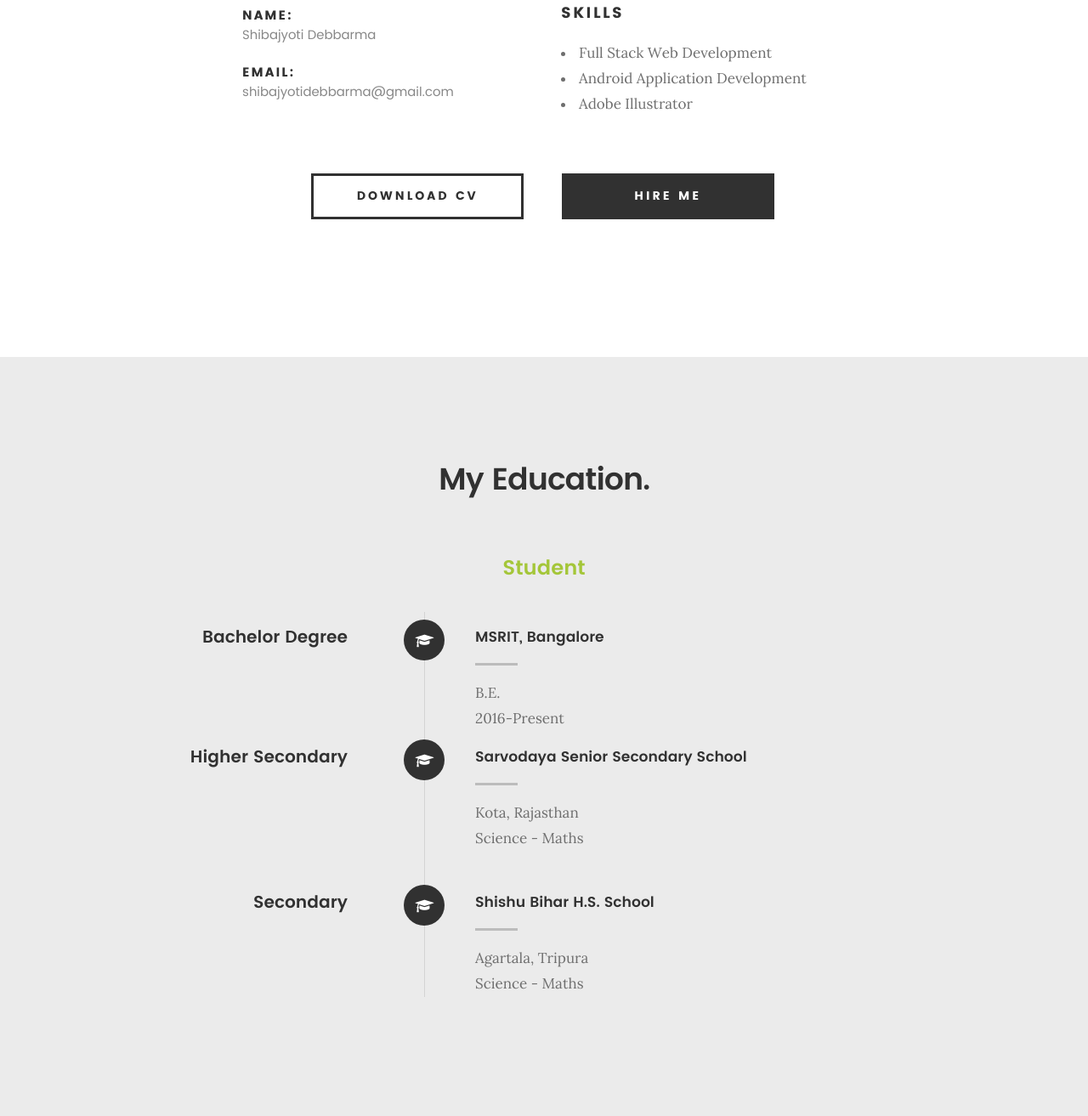
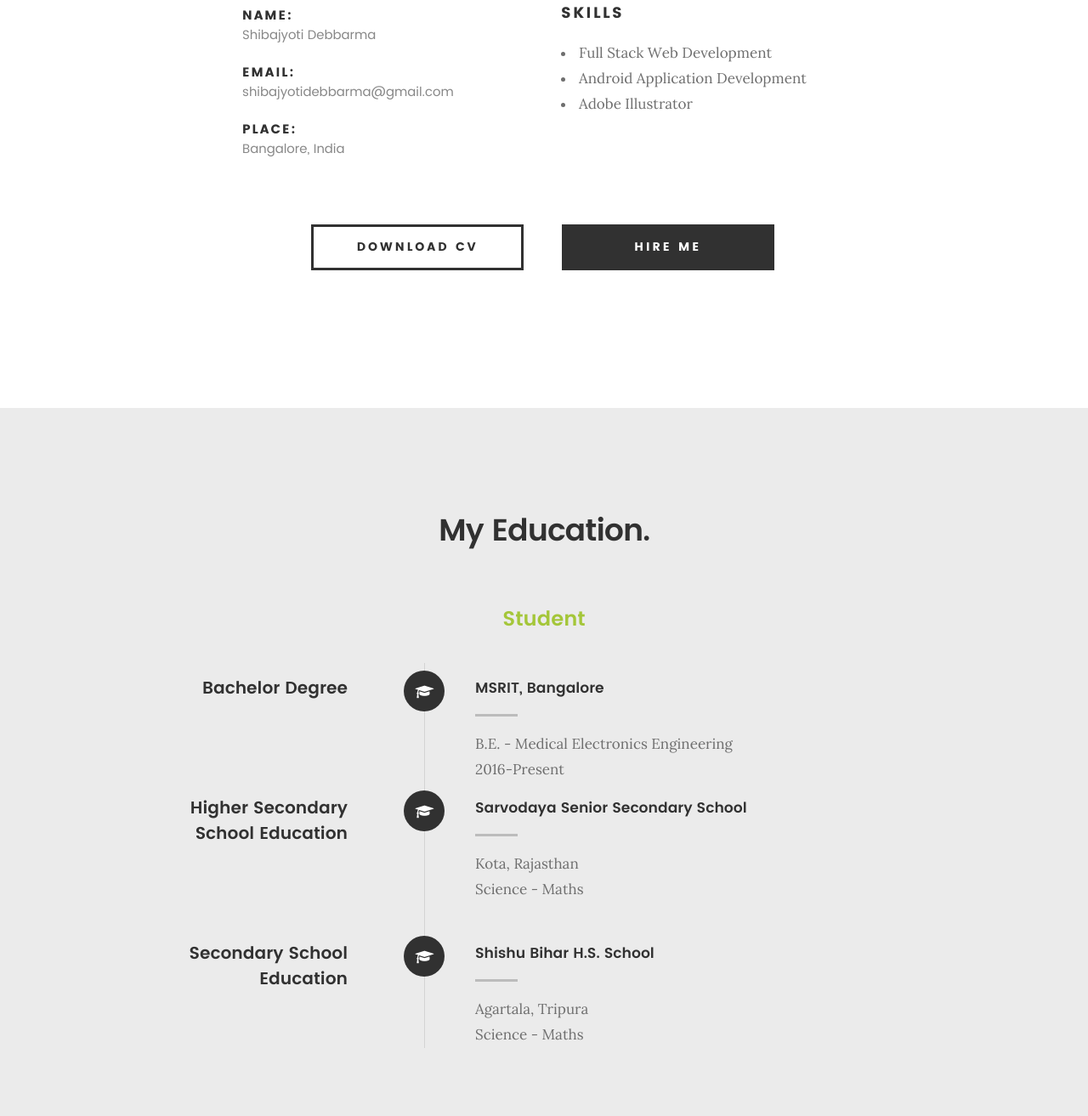
Before and after one commit to shibajyotidebbarma/shibajyotidebbarma.github.io, a plain HTML site: page index.html in a window 1280 px wide. Shown: the part 1127-2440 px from the top of the page at 85% size. Drawn offline with Linux system fonts and the light colour scheme; some packages are replaced by stand-ins of ours; a script that the page names is missing; files whose address does not match are found by name.

Commit message:
Add Place and Improve The Education Details

```diff
--- a/index.html
+++ b/index.html
@@ -76,9 +76,15 @@ Date : 27/01/2018
                         <li>
                             <strong>Name:</strong>
                             <span>Shibajyoti Debbarma</span>
+                        </li>
 
                         <li>
                             <strong>Email:</strong> <span>shibajyotidebbarma@gmail.com</span>
+                        </li>
+                        <li>
+                            <strong>Place:</strong>
+                            <span>Bangalore, India</span>
+                        </li>
                     </ul>
                 </div>
                 <div class="tab-full col-six">
@@ -138,7 +144,7 @@ Date : 27/01/2018
                             </div>
                         <div class=timeline-content>
                             <h4>MSRIT, Bangalore</h4>
-                            B.E. <br>2016-Present
+                            B.E. - Medical Electronics Engineering <br>2016-Present
 
                         </div>
                     </div>
@@ -149,7 +155,7 @@ Date : 27/01/2018
 
                     </div>
                         <div class=timeline-header>
-                            <h3>Higher Secondary</h3>
+                            <h3>Higher Secondary School Education</h3>
                             </div>
                         <div class=timeline-content>
                             <h4>Sarvodaya Senior Secondary School</h4>
@@ -164,7 +170,7 @@ Date : 27/01/2018
 
                         </div>
                         <div class=timeline-header>
-                            <h3>Secondary</h3>
+                            <h3>Secondary School Education</h3>
                             </div>
                         <div class=timeline-content>
                             <h4>Shishu Bihar H.S. School</h4>
```
